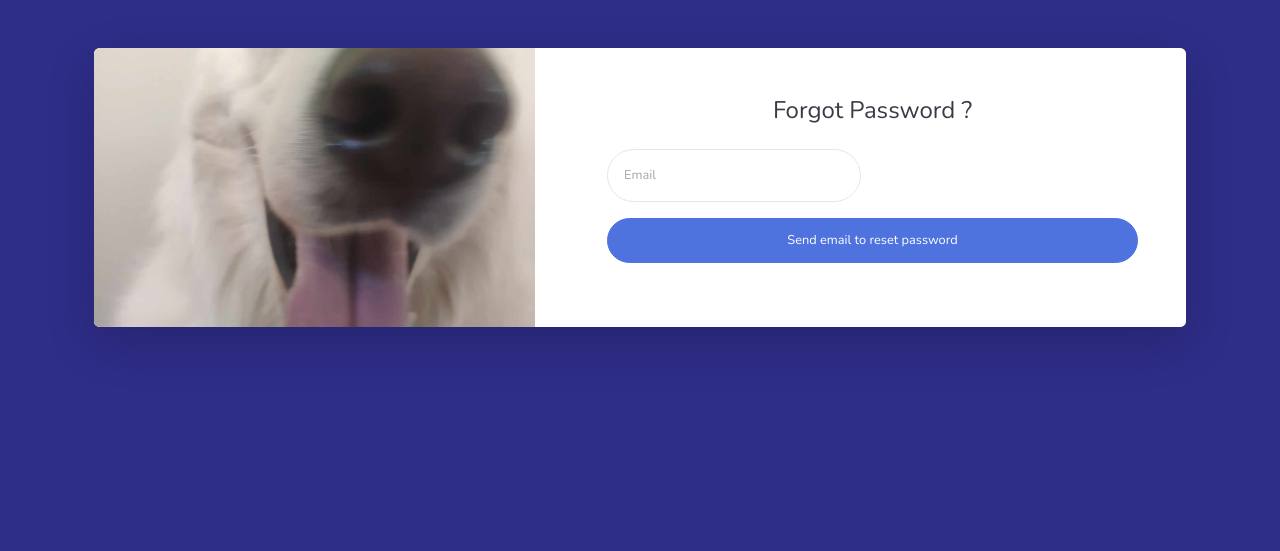
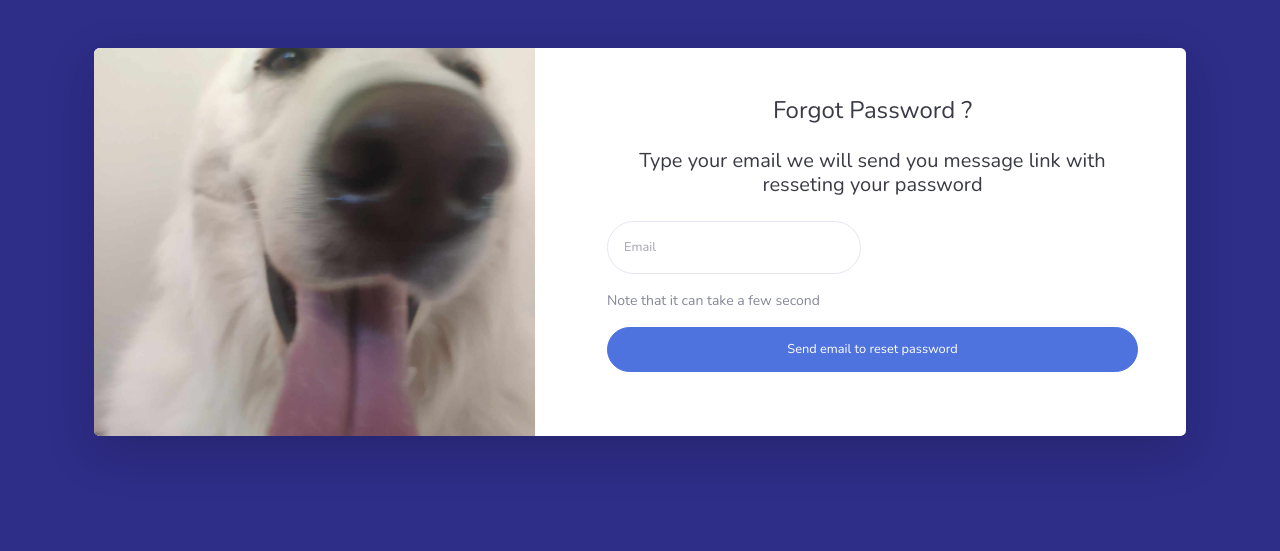
Before and after one commit to no-ppp/todolist-site, a Django app: page /password_reset_email/ in a window 1280 px wide. Shown: the top 551 px of the page. Run offline with Django 5.2, Linux system fonts and the light colour scheme; some libraries are stand-ins or nearby versions; some web fonts are replaced.

Commit message:
Some styling to register templates

```diff
--- a/templates/registration/password_reset_complete.html
+++ b/templates/registration/password_reset_complete.html
@@ -8,6 +8,11 @@
     <div class="p-5">
         <div class="text-center">
             <h4 class="text-dark mb-4">New password set completed</h4>
+            <p class="small"> Your password was set succesfully </p>
+            <p class="small"> You can use your new password to login to our website </p>
             <div class="text-center"><a class="small" href="{% url 'todolist:login' %}">Lets login!</a></div>
+            <br>
+            <hr>
+            <p class="small text-center"> Greets from Tododo Team ! </p>
 
 {% endblock content %}
--- a/templates/registration/password_reset_done.html
+++ b/templates/registration/password_reset_done.html
@@ -5,9 +5,13 @@
 <div class="col-lg-6">
     <div class="p-5">
         <div class="text-center">
-            <h4 class="text-dark mb-4">Reset your password </h4>
+            <h2 class="text-dark mb-4">Reset your password </h2>
             <p> If the email exists in our database , we will send you reset password link </p>
             <p> Please wait a second if it's not yet sent </p>
+            <hr>
+            <p class="small"> if u want to go to the homepage , please click link bellow </p>
+            <a class="small" href="{% url 'todolist:home' %}"> Home </a>
+            <hr>
             <p> Greets Tododo Team ! </p>
     </div>
 </div>
--- a/templates/registration/password_reset_email.html
+++ b/templates/registration/password_reset_email.html
@@ -8,12 +8,17 @@
     <div class="p-5">
         <div class="text-center">
             <h4 class="text-dark mb-4">Forgot Password ?</h4>
+            <h5 class='text-dark mb-4'>
+                Type your email we will send you message link with resseting your password
+            </h5>
         </div>
         <form class="user" method='POST' action=''>
             {% csrf_token %}
             <div class="mb-3"></div>
             <div class="row mb-3">
                 <div class="col-sm-6">{% render_field email_form.email placeholder="Email" class+="form-control form-control-user" %}</div>
-            </div><button class="btn btn-primary d-block btn-user w-100" type="submit">Send email to reset password</button>
+            </div>
+            <p class="small"> Note that it can take a few second </p>
+            <button class="btn btn-primary d-block btn-user w-100" type="submit">Send email to reset password</button>
 
 {% endblock content %}
```
Also changed, not shown: templates/registration/new_password_email.html (+15 -2 lines), db.sqlite3.
